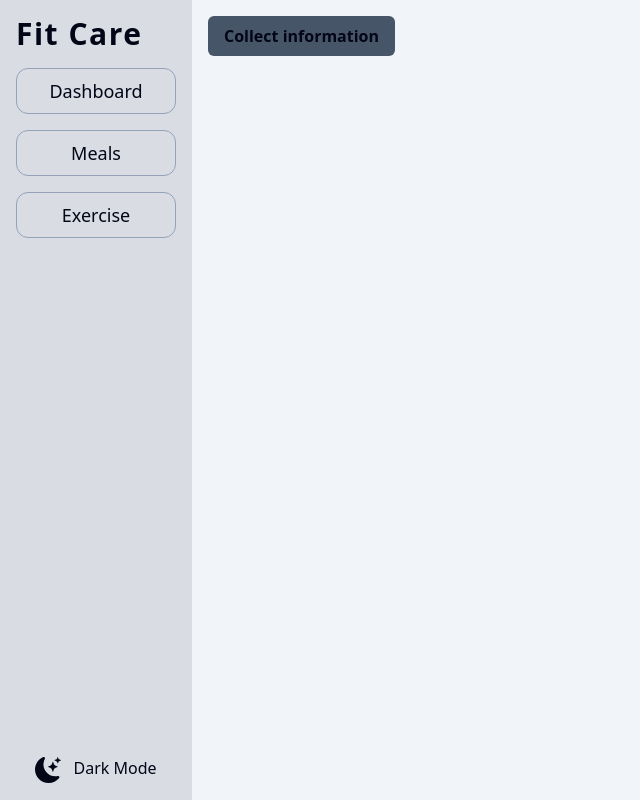
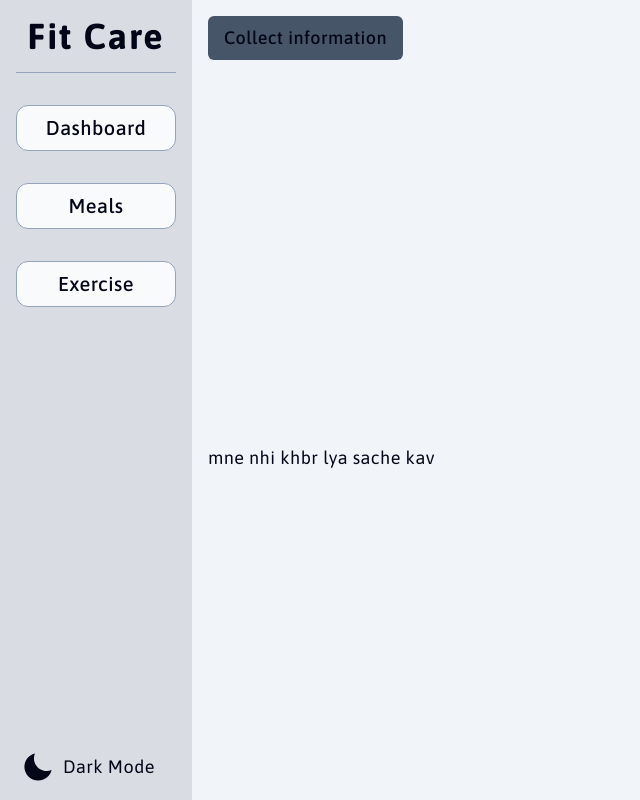
Before and after one commit to kirtanpatel01/fit-care, a React (Vite) app in the folder client/: page / in a window 1280 px wide. Shown: the whole page, without its empty margins (0-640 px from the left). Built offline with nearby package versions, Linux system fonts and the light colour scheme; no server answers.

Commit message:
`feat: Update client-side code with various changes`
This commit includes a diff of changes to the client-side codebase, including updates to HTML, CSS, JavaScript files, and Tailwind configuration. The changes involve modifications to layout, styling, and

```diff
--- a/client/index.html
+++ b/client/index.html
@@ -1,7 +1,11 @@
-<!doctype html>
+<!DOCTYPE html>
 <html lang="en">
   <head>
     <meta charset="UTF-8" />
+    <link rel="preconnect" href="https://fonts.googleapis.com" />
+    <link rel="preconnect" href="https://fonts.gstatic.com" crossorigin />
+    <link href="https://fonts.googleapis.com/css2?family=Asap:wght@100;200;300;400;500;600;700;800&display=swap" rel="stylesheet">
+
     <meta name="viewport" content="width=device-width, initial-scale=1.0" />
     <title>FitCare</title>
   </head>
--- a/client/src/App.jsx
+++ b/client/src/App.jsx
@@ -6,7 +6,7 @@ import { BrowserRouter as Router, Routes, Route } from "react-router-dom";
 function App() {
   return (
     <Router>
-      <div className="bg-baseLight dark:bg-baseDark min-h-screen text-baseDark dark:text-baseLight ">
+      <div className="bg-baseLight dark:bg-baseDark min-h-screen text-baseDark dark:text-baseLight font-asap text-lg tracking-wide">
         <Routes>
           <Route path="/login" element={<Login />} />
           <Route path="/register" element={<Register />} />
--- /dev/null
+++ b/client/src/components/HRLine.jsx
@@ -0,0 +1,9 @@
+import React from 'react'
+
+function HRLine() {
+  return (
+    <div className='h-[1px] w-full border-borderLight'></div>
+  )
+}
+
+export default HRLine
--- a/client/src/components/Layout.jsx
+++ b/client/src/components/Layout.jsx
@@ -1,11 +1,13 @@
 import { Outlet } from "react-router-dom";
-import { Sidebar } from './index';
+import { Sidebar } from "./index";
 
 const Layout = () => {
   return (
-    <div className="grid grid-cols-[auto_1fr]">
-      <Sidebar />
-      <main className="p-4">
+    <div className="h-screen grid grid-cols-1 grid-rows-[auto_1fr] md:grid-cols-[auto_1fr]">
+      <aside className="">
+        <Sidebar />
+      </aside>
+      <main className="p-4 overflow-y-auto">
         <Outlet /> {/* Renders the matched child route */}
       </main>
     </div>
--- a/client/src/components/Sidebar.jsx
+++ b/client/src/components/Sidebar.jsx
@@ -1,7 +1,9 @@
 import React, { useEffect, useState } from "react";
 import { Link } from "react-router-dom";
 import { TiWeatherSunny } from "react-icons/ti";
-import { BsFillMoonStarsFill } from "react-icons/bs";
+import { IoMdMoon } from "react-icons/io";
+import { IoMenu } from "react-icons/io5";
+import { RxCross2 } from "react-icons/rx";
 
 function Sidebar() {
   const links = [
@@ -11,6 +13,7 @@ function Sidebar() {
   ];
 
   const [isDarkMode, setIsDarkMode] = useState(false);
+  const [isVisible, setIsVisible] = useState(false);
 
   useEffect(() => {
     const currentTheme = localStorage.getItem("theme");
@@ -34,27 +37,54 @@ function Sidebar() {
     }
   };
   return (
-    <div className="flex flex-col justify-between bg-baseDark dark:bg-baseLight bg-opacity-10 dark:bg-opacity-5 min-h-screen p-4">
-      <nav className="flex flex-col gap-4">
-        <span className="text-3xl font-bold tracking-wider">Fit Care</span>
-        <ul className="flex flex-col gap-4">
+    <div className="flex flex-col justify-between bg-baseDark dark:bg-baseLight bg-opacity-10 dark:bg-opacity-5 md:h-screen md:p-4">
+      <nav className="flex flex-col items-center md:gap-8">
+        <button
+          onClick={() => setIsVisible((prev) => !prev)}
+          className="absolute left-2 top-2 visible md:hidden"
+        >
+          {isVisible ? (
+            <RxCross2 size={32} className="p-0.5 md:p-0" />
+          ) : (
+            <IoMenu size={32} className="p-0.5 md:p-0" />
+          )}
+        </button>
+        <div className="w-full flex flex-col items-center gap-4">
+          <span className="text-4xl font-bold tracking-wider">
+            Fit Care
+          </span>
+          <div className="h-[1px] w-full bg-borderLight"></div>
+        </div>
+        <ul
+          className={`z-10 absolute top-[3.75rem] md:top-0 md:relative flex-col items-center gap-8 py-4 md:py-0 bg-baseLight md:bg-transparent md:dark:bg-transparent bg-opacity-95 dark:bg-baseDark dark:bg-opacity-95 border border-borderLight md:border-none rounded-xl right-2 left-2 md:right-0 md:left-0
+          ${isVisible ? "flex" : "hidden md:flex"}`}
+        >
           {links.map((link) => (
-            <Link to={link.path} key={link.title} className="text-center border border-borderLight hover:bg-hBlue hover:bg-opacity-25 p-2 rounded-xl cursor-pointer font-medium text-lg">
+            <Link
+              to={link.path}
+              key={link.title}
+              onClick={() => setIsVisible(false)}
+              className="w-fit min-w-40 text-center border border-borderLight bg-baseLight50 dark:bg-baseDark900 hover:bg-hBlue hover:bg-opacity-25 dark:hover:bg-hBlue dark:hover:bg-opacity-25 p-2 rounded-xl cursor-pointer font-medium text-xl"
+            >
               {link.title}
             </Link>
           ))}
         </ul>
       </nav>
-      <button onClick={toggleDarkMode} className="flex justify-center min-w-40">
+
+      <button
+        onClick={toggleDarkMode}
+        className="absolute right-2 top-2 md:relative flex justify-center mb-2"
+      >
         {isDarkMode ? (
           <div className="flex items-center gap-2">
-              <TiWeatherSunny size={36} />
-              <span>Light Mode</span>
+            <TiWeatherSunny size={36} className="p-1 md:p-0" />
+            <span className="hidden md:flex">Light Mode</span>
           </div>
         ) : (
-            <div className="flex items-center gap-3 text-baseDark">
-              <BsFillMoonStarsFill size={26} />
-              <span className="mb-1">Dark Mode</span>
+          <div className="flex items-center gap-2 text-baseDark">
+            <IoMdMoon size={34} className="p-1 md:p-0" />
+            <span className="hidden md:flex">Dark Mode</span>
           </div>
         )}
       </button>
--- a/client/src/components/index.js
+++ b/client/src/components/index.js
@@ -5,6 +5,7 @@ import Block from "./Block";
 import Button from "./Button";
 import Layout from "./Layout";
 import Sidebar from "./Sidebar";
+import HRLine from "./HRLine";
 
 export {
     FormBlock,
@@ -14,4 +15,5 @@ export {
     ActivityDesc,
     Layout,
     Sidebar,
+    HRLine,
 };
--- a/client/src/index.css
+++ b/client/src/index.css
@@ -7,5 +7,35 @@
 }
 
 .primary-btn {
-    @apply w-fit px-4 py-2 rounded-md bg-slate-600 hover:bg-blue-600 font-semibold
+    @apply w-fit px-4 py-2 rounded-md bg-slate-600 hover:bg-blue-600 font-medium
 }
+
+::-webkit-scrollbar {
+    width: 8px;
+    height: 8px; /* Scrollbar width */
+  }
+
+  ::-webkit-scrollbar-thumb {
+    background-color: #7c778e; /* Tailwind Gray-500 */
+    border-radius: 8px; /* Rounded scrollbar */
+  }
+
+  ::-webkit-scrollbar-thumb:hover {
+    background-color: #363851; /* Tailwind Gray-600 */
+  }
+
+  ::-webkit-scrollbar-track {
+    background-color: #ffffff; /* Tailwind Gray-200 */
+  }
+
+  @media (max-width: 768px) {
+    ::-webkit-scrollbar {
+      display: none; /* Hides the scrollbar */
+    }
+
+    /* Alternative for non-WebKit browsers */
+    body, main {
+      -ms-overflow-style: none; /* For Internet Explorer and Edge */
+      scrollbar-width: none; /* For Firefox */
+    }
+  }
--- a/client/src/pages/Dashboard.jsx
+++ b/client/src/pages/Dashboard.jsx
@@ -4,8 +4,12 @@ import { useNavigate } from 'react-router-dom'
 function Dashboard() {
   const navigate = useNavigate();
   return (
-    <div>
+    <div className='flex flex-col gap-96'>
+
       <button onClick={() => navigate('/collect-info')} className='primary-btn'>Collect information</button>
+      <span>mne nhi khbr lya sache kav</span>
+      <span>mne nhi khbr lya sache kav</span>
+      <span>mne nhi khbr lya sache kav</span>
     </div>
   )
 }
--- a/client/src/pages/Meals.jsx
+++ b/client/src/pages/Meals.jsx
@@ -2,7 +2,10 @@ import React from 'react'
 
 function Meals() {
   return (
-    <div>Meals</div>
+    <div className='flex flex-col gap-16'>
+      <span>Bol su khavu che tare ?</span>
+
+    </div>
   )
 }
 
--- a/client/src/styles/collectInfo.css
+++ b/client/src/styles/collectInfo.css
@@ -1,22 +1,4 @@
-::-webkit-scrollbar {
-    width: 8px;
-    height: 8px; /* Scrollbar width */
-  }
-
-  ::-webkit-scrollbar-thumb {
-    background-color: #6b7280; /* Tailwind Gray-500 */
-    border-radius: 4px; /* Rounded scrollbar */
-  }
-
-  ::-webkit-scrollbar-thumb:hover {
-    background-color: #4b5563; /* Tailwind Gray-600 */
-  }
-
-  ::-webkit-scrollbar-track {
-    background-color: #e5e7eb; /* Tailwind Gray-200 */
-  }
-
-  .input-bg {
+    .input-bg {
     @apply flex flex-col gap-2 px-4 py-3 rounded-md outline-none border border-borderLight bg-baseLight50 dark:bg-slate-900;
   }
 
--- a/client/tailwind.config.js
+++ b/client/tailwind.config.js
@@ -14,7 +14,21 @@ export default {
         baseDark900: '#0f172a',
         borderLight: '#94a3b8',
         hBlue: '#3b82f6'
-      }
+      },
+      fontFamily: {
+        asap: ['Asap', 'serif'], // Add the "Asap" font family
+      },
+      fontWeight: {
+        lightest: 100,
+        lighter: 200, // Extra Light
+        light: 300,
+        regular: 400,
+        medium: 500,
+        semibold: 600,
+        bold: 700,
+        extrabold: 800,
+        black: 900
+      },
     },
   },
   plugins: [],
```
Lines whose indentation alone changed are shown as unchanged.
